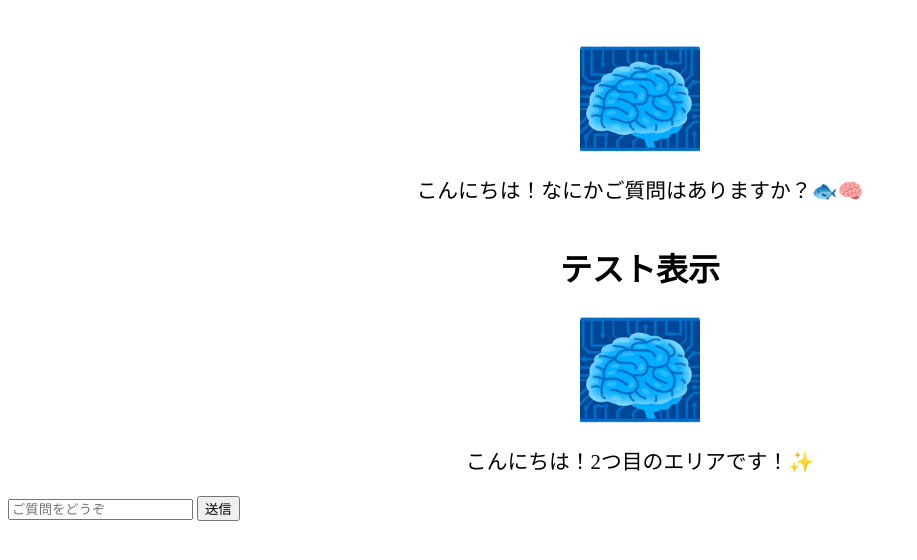
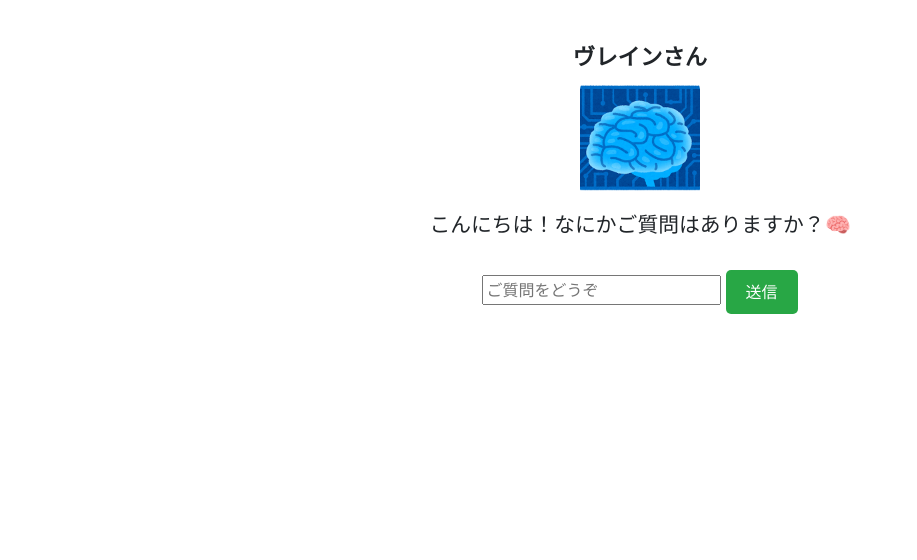
Before and after one commit to bayashi-chan/flaskbot, a Flask app: page / in a window 1280 px wide. Shown: the top 560 px of the page, without its empty margins (0-917 px from the left). Run offline with Flask 3, Linux system fonts and the light colour scheme.

Commit message:
ボタンを真ん中につけたり、ヴレインさんと表示

```diff
--- a/app.py
+++ b/app.py
@@ -34,4 +34,4 @@ def ask():
 
 if __name__ == '__main__':
     init_db()  # ← アプリ起動時にDB初期化
-    app.run(debug=True)
+    app.run(host='0.0.0.0', port=5001, debug=True)
--- a/static/style.css
+++ b/static/style.css
@@ -10,3 +10,30 @@
     .bot-text {
     font-size: 1.3em;
     margin-top: 10px;}
+
+    .btn-success {
+        background-color: #28a745; /* 緑系の背景 */
+        color: white;              /* 文字は白 */
+        padding: 10px 20px;        /* ボタンの内側の余白 */
+        border: none;              /* 枠線を消す */
+        border-radius: 5px;        /* 角を丸く */
+        font-size: 1em;
+        cursor: pointer;           /* ポインター表示 */
+        transition: background-color 0.3s ease;
+    }
+
+    .btn-success:hover {
+        background-color: #218838; /* ホバー時に少し濃い緑 */
+    }
+
+    .form-container {
+        text-align: center; /* 中央揃え */
+        margin-top: 30px;
+    }
+
+    .bot-name {
+        font-size: 1.4em;
+        font-weight: bold;
+        text=align: center;
+        margin-bottom: 5px;
+    }
--- a/templates/index.html
+++ b/templates/index.html
@@ -3,24 +3,28 @@
 <head>
 <meta charset="UTF-8">
 <title>Flask Q&A Bot</title>
+<link href="https://cdn.jsdelivr.net/npm/bootstrap@5.3.0/dist/css/bootstrap.min.css" rel="stylesheet">
 <link rel="stylesheet" href="{{ url_for('static', filename='style.css') }}">
 </head>
 <body>
+
+<!-- 表示エリア -->
 <div class="bot-area">
+    <p class="bot-name">ヴレインさん</p>
     <img src="{{ url_for('static', filename='nou.png') }}" alt="AI Bot" class="bot-image">
-    <p class="bot-text">こんにちは！なにかご質問はありますか？🐟🧠</p>
+    <p class="bot-text">こんにちは！なにかご質問はありますか？🧠</p>
 </div>
 
-<div class="bot-area">
-    <h1 style="color: black;">テスト表示</h1>
-    <img src="{{ url_for('static', filename='nou.png') }}" alt="AI Bot" class="bot-image">
-    <p class="bot-text">こんにちは！2つ目のエリアです！✨</p>
+<!--上に40pxの余白をつけて、全体のフォームブロックに見た目のスペースを作る。-->
+<div class="form-container">
+    <!--ユーザーの質問を/askにPODT送信するフォーム-->
+    <form action="/ask" method="post" >
+        <!--ユーザーが質問をかくためのテキスト入力欄-->
+        <input type="text" name="user_input" placeholder="ご質問をどうぞ" required>
+        <!--送信ボタン、押すと質問が送られる。-->
+        <button type="submit" class="btn btn-success">送信</button>
+    </form>
 </div>
-
-<form action="/ask" method="post" margin-top: 40px;>
-    <input type="text" name="user_input" placeholder="ご質問をどうぞ" required>
-    <button type="submit">送信</button>
-</form>
 
 </body>
 </html>
```
